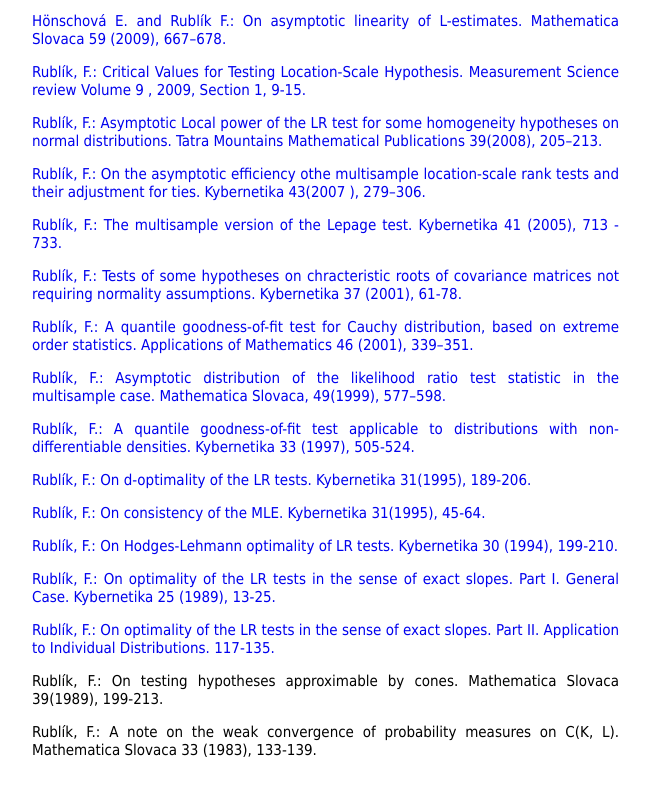
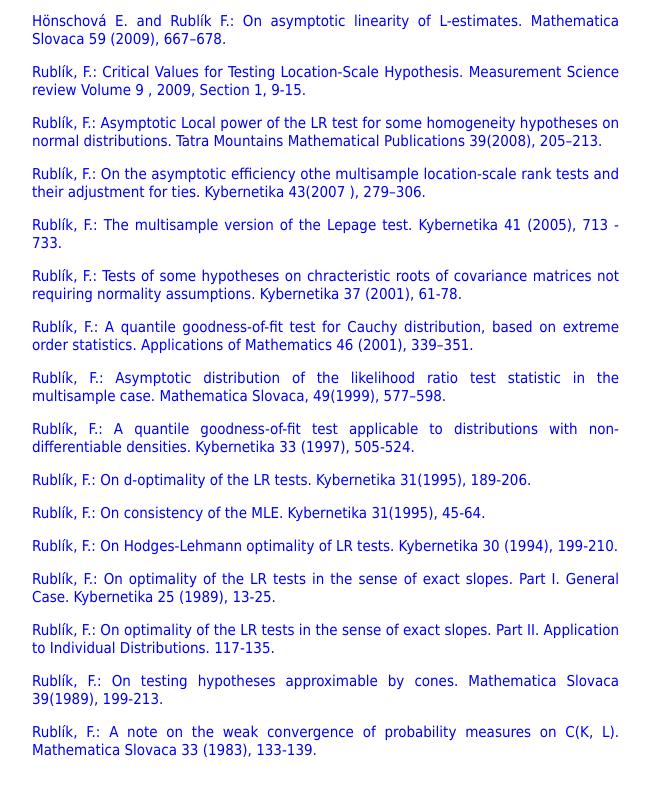
Before and after one commit to frantisek-rublik/frantisek-rublik.github.io, a plain HTML site: page index.html in a window 1280 px wide. Shown: the part 1066-1860 px from the top of the page, without its empty margins (321-971 px from the left). Drawn offline with Linux system fonts and the light colour scheme.

Commit message:
finalized publications

```diff
--- a/index.html
+++ b/index.html
@@ -69,8 +69,8 @@ During his pedagogical activities at the Comenius University he delivered lectur
 <p><a href="publications/21HodgesKybernetika1994.pdf">Rublík, F.: On Hodges-Lehmann optimality of LR tests.  Kybernetika  30 (1994), 199-210.</a></p>
 <p><a href="publications/22optimalityLRPart1Kybernetika1995.pdf">Rublík, F.: On optimality of the LR tests in the sense of exact slopes.  Part I. General Case. Kybernetika 25 (1989),  13-25.</a></p>
 <p><a href="publications/23optimalityLRPart2Kybernetika1995.pdf">Rublík, F.: On optimality of the LR tests in the sense of exact slopes.  Part II. Application to Individual Distributions. 117-135.</a></p>
-<p>Rublík, F.: On testing hypotheses approximable by cones. Mathematica Slovaca 39(1989), 199-213. </p>
-<p>Rublík, F.: A note on the weak convergence of probability measures on C(K, L). Mathematica Slovaca  33 (1983),  133-139. </p>
+<p><a href="publications/24MathSlov_39-1989-2_9.pdf">Rublík, F.: On testing hypotheses approximable by cones. Mathematica Slovaca 39(1989), 199-213.</a></p>
+<p><a href="publications/25MathSlov_33-1983-2_2.pdf">Rublík, F.: A note on the weak convergence of probability measures on C(K, L). Mathematica Slovaca  33 (1983),  133-139.</a></p>
 </div>
 </body>
 </html>
```
